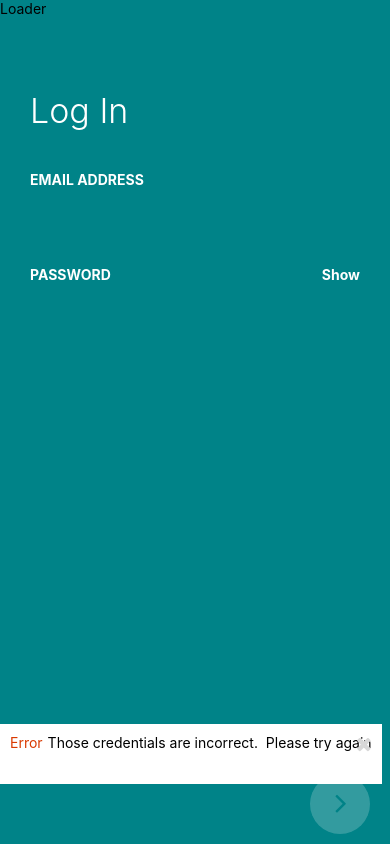
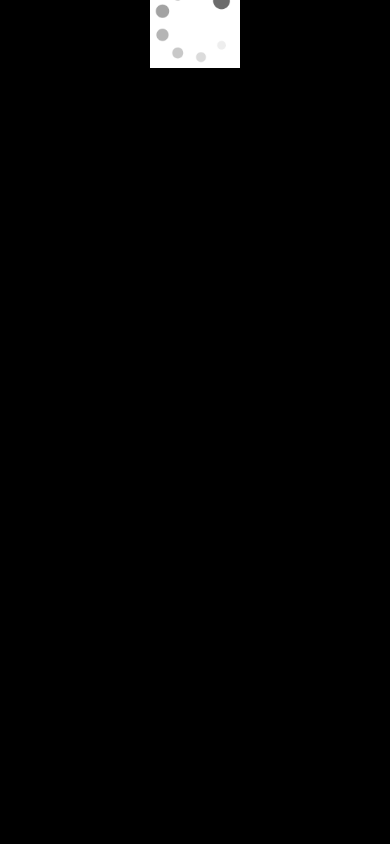
Before and after one commit to tjohnson1106/new-login-flow-version, a React Native app: screen / in a window 390 px wide. Built offline with nearby package versions, Linux system fonts and the light colour scheme.

Commit message:
created loading gif

```diff
--- a/src/components/Loader.js
+++ b/src/components/Loader.js
@@ -6,10 +6,19 @@ import colors from "../styles/colors";
 
 class Loader extends Component {
   render() {
-    const { animationType, visible } = this.props;
+    const { animationType, visible, modalVisible } = this.props;
     return (
       <Modal animationType={animationType} transparent={true} visible={visible}>
-        <Text>Loader</Text>
+        <View style={styles.wrapper}>
+          <View>
+            <View style={styles.loaderContainer}>
+              <Image
+                style={styles.loaderImage}
+                source={require("../../assets/loading.gif")}
+              />
+            </View>
+          </View>
+        </View>
       </Modal>
     );
   }
@@ -20,4 +29,30 @@ Loader.propTypes = {
   modalVisible: PropTypes.bool.isRequired
 };
 
+const styles = StyleSheet.create({
+  wrapper: {
+    zIndex: 9,
+    backgroundColor: "rgba( 0, 0, 0, 6 )",
+    position: "absolute",
+    width: "100%",
+    height: "100%",
+    top: 0,
+    left: 0
+  },
+  loaderContainer: {
+    width: 90,
+    height: 90,
+    backgroundColor: colors.white,
+    left: "50%",
+    top: " 50%",
+    marginLeft: -45,
+    marginTop: -45
+  },
+  loaderImage: {
+    width: 90,
+    height: 90,
+    borderRadius: 15
+  }
+});
+
 export default Loader;
--- a/src/screens/Login.js
+++ b/src/screens/Login.js
@@ -15,7 +15,8 @@ class Login extends Component {
       formValid: true,
       validEmail: true,
       emailAddress: "",
-      validPassword: false
+      validPassword: false,
+      loadingVisible: false
     };
     this.handleCloseNotification = this.handleCloseNotification.bind(this);
     this.handleEmailChange = this.handleEmailChange.bind(this);
@@ -24,6 +25,9 @@ class Login extends Component {
     this.handlePasswordChange = this.handlePasswordChange.bind(this);
   }
   handleNextButton() {
+    this.setState({
+      loadingVisible: true
+    });
     if (this.state.emailAddress === "hello@bf.io" && this.state.validPassword) {
       alert("success");
       this.setState({
@@ -86,7 +90,7 @@ class Login extends Component {
   }
 
   render() {
-    const { formValid } = this.state;
+    const { formValid, loadingVisible } = this.state;
     const showNotification = formValid ? false : true;
     const background = formValid ? colors.green_one : colors.darkOrange;
     const notificationMarginTop = showNotification ? 10 : 0;
@@ -137,7 +141,7 @@ class Login extends Component {
             />
           </View>
         </View>
-        <Loader modalVisible={true} animationType="fade" />
+        <Loader modalVisible={loadingVisible} animationType="fade" />
       </KeyboardAvoidingView>
     );
   }
@@ -171,8 +175,7 @@ const styles = StyleSheet.create({
   },
   notificationWrapper: {
     position: "absolute",
-    bottom: 0,
-    zIndex: 999
+    bottom: 0
   }
 });
 
```
Also changed, not shown: assets/loading.gif (added).
